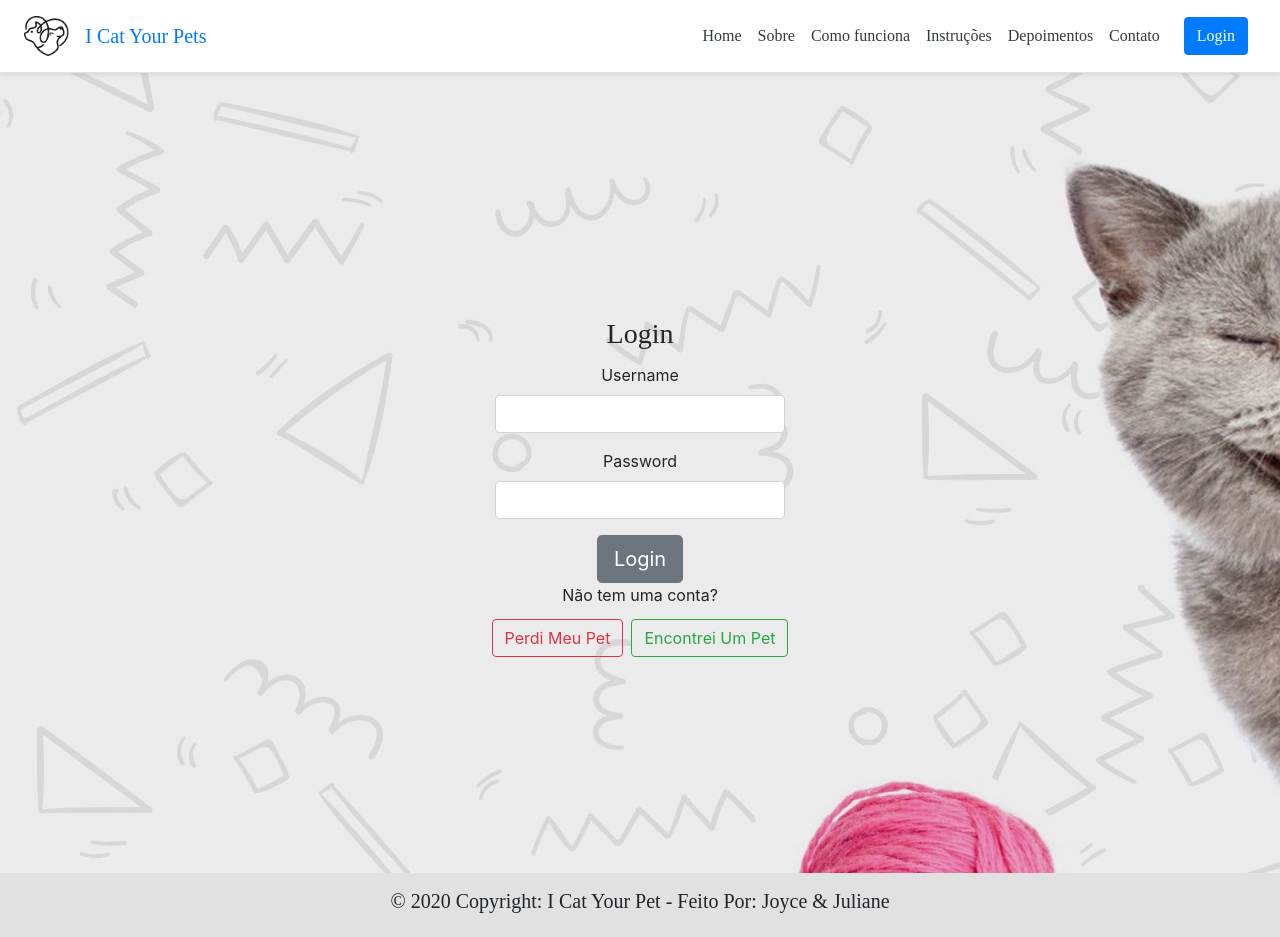
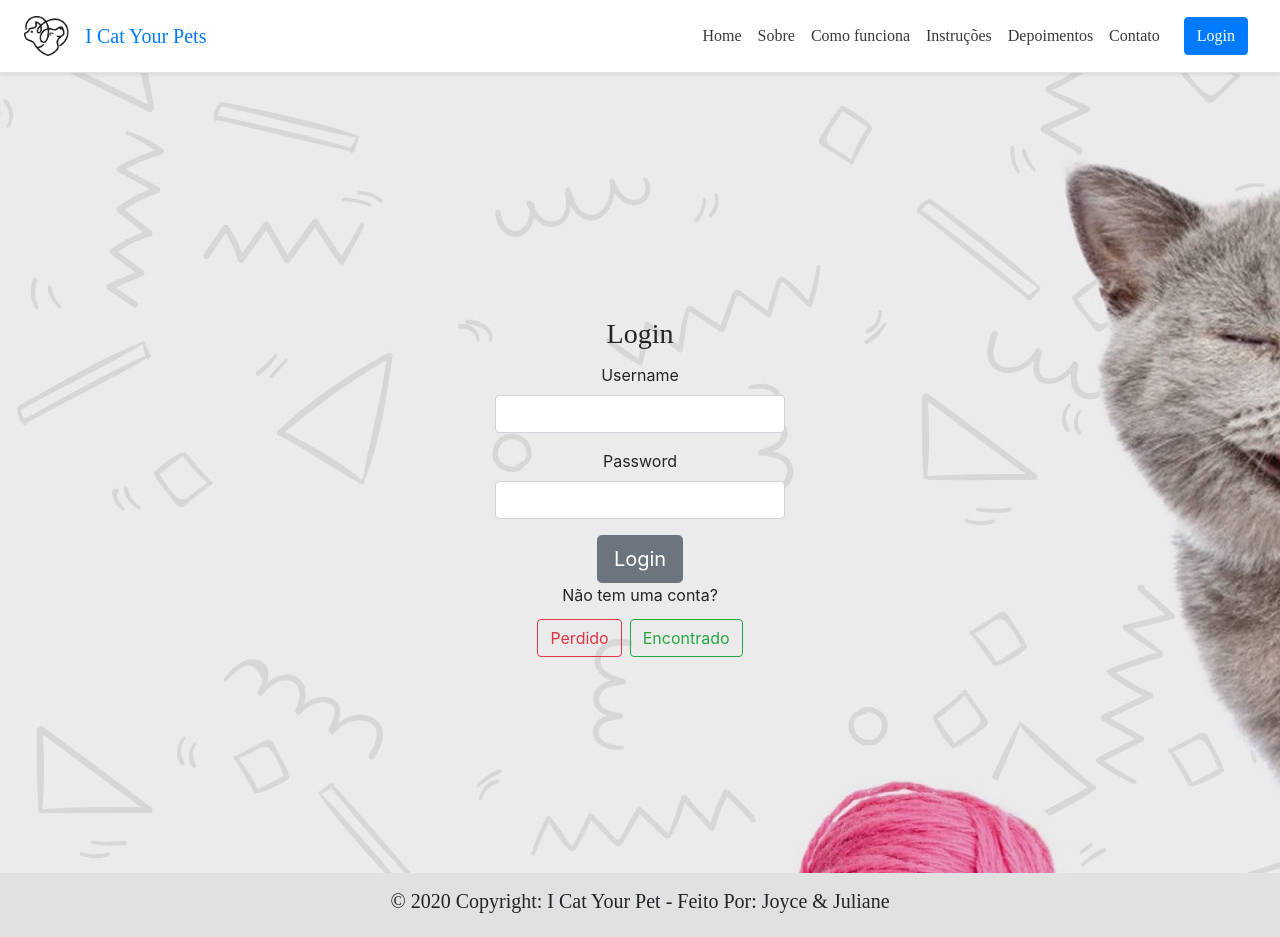
Before and after one commit to juliane-arruda/Final-Project-Full-Stack-IronHack-Front-End, a React (Create React App) app: page /login in a window 1280 px wide. Built offline with nearby package versions, Linux system fonts and the light colour scheme; no server answers; a web font is replaced by a local one; what react-google-maps would draw is missing.

Commit message:
layout changed

```diff
--- a/src/components/auth/login.js
+++ b/src/components/auth/login.js
@@ -70,10 +70,10 @@
             Não tem uma conta?
             <div className="container mt-2">
               <Link type="button" class="btn btn-outline-danger m-1" to="/signup-lost" style={{ textDecoration: "none" }}>
-                  Perdi Meu Pet
+                  Perdido
               </Link>
               <Link type="button" class="btn btn-outline-success m-1" to="/signup-found" style={{ textDecoration: "none" }}>
-                  Encontrei Um Pet
+                  Encontrado
               </Link>
             </div>
           </p>
--- a/src/components/pets/petDetails.css
+++ b/src/components/pets/petDetails.css
@@ -4,7 +4,9 @@
 }
 
 .background-pet {
-	/* background-color: #ffffff; */
-	border-bottom-left-radius: 30px !important;
-	border-bottom-right-radius: 30px !important;
+	background-color: #ffffff;
+	max-height: 80vh;
+	margin-top: 20px;
+	margin-bottom: 20px;
+	border-radius: 30px !important;
 }
--- a/src/components/pets/petDetails.js
+++ b/src/components/pets/petDetails.js
@@ -66,7 +66,7 @@
 
   log() {
     const { loggedInUser } = this.state
-  this.props.user && !this.state.loggedInUser && this.setState({loggedInUser: this.props.user})
+    this.props.user && !this.state.loggedInUser && this.setState({ loggedInUser: this.props.user })
   }
 
 
@@ -77,7 +77,7 @@
       this.service
 
         .email(petEmail, userEmail)
-      .then(() => this.setState({message: true}))
+        .then(() => this.setState({ message: true }))
         .catch((err) => {
           console.log(err)
         });
@@ -112,10 +112,10 @@
               position={this.state.petLocation.coordinates}
             />}
 
-            <div className="col-12">
+            <div className="col-12 d-flex justify-content-around m-2">
 
-             { this.state.owner &&
-              this.state.loggedInUser  &&
+              {this.state.owner &&
+                this.state.loggedInUser &&
                 this.props.user._id === this.state.owner._id && (
                   <>
                     <Link className="btn btn-danger m-1" onClick={this.deletePet}>
@@ -130,10 +130,7 @@
               <div>
                 <button onClick={this.backSearch} className
                   ="btn btn-secondary m-2"> Voltar </button>
-
               </div>
-
-
             </div>
             <Link className="btn btn-outline-dark m-2" onClick={this.email}>
               Enviar email com seu contato
```
Lines whose indentation alone changed are shown as unchanged.
